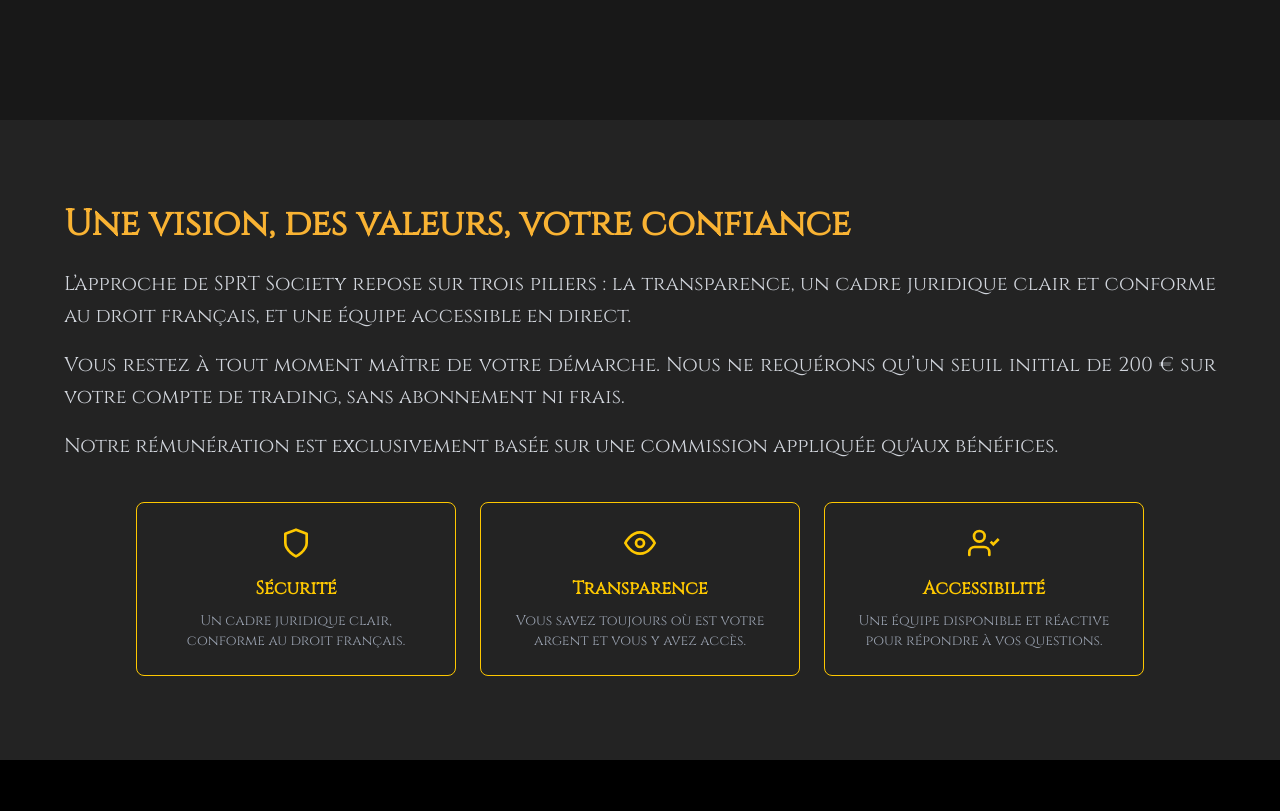
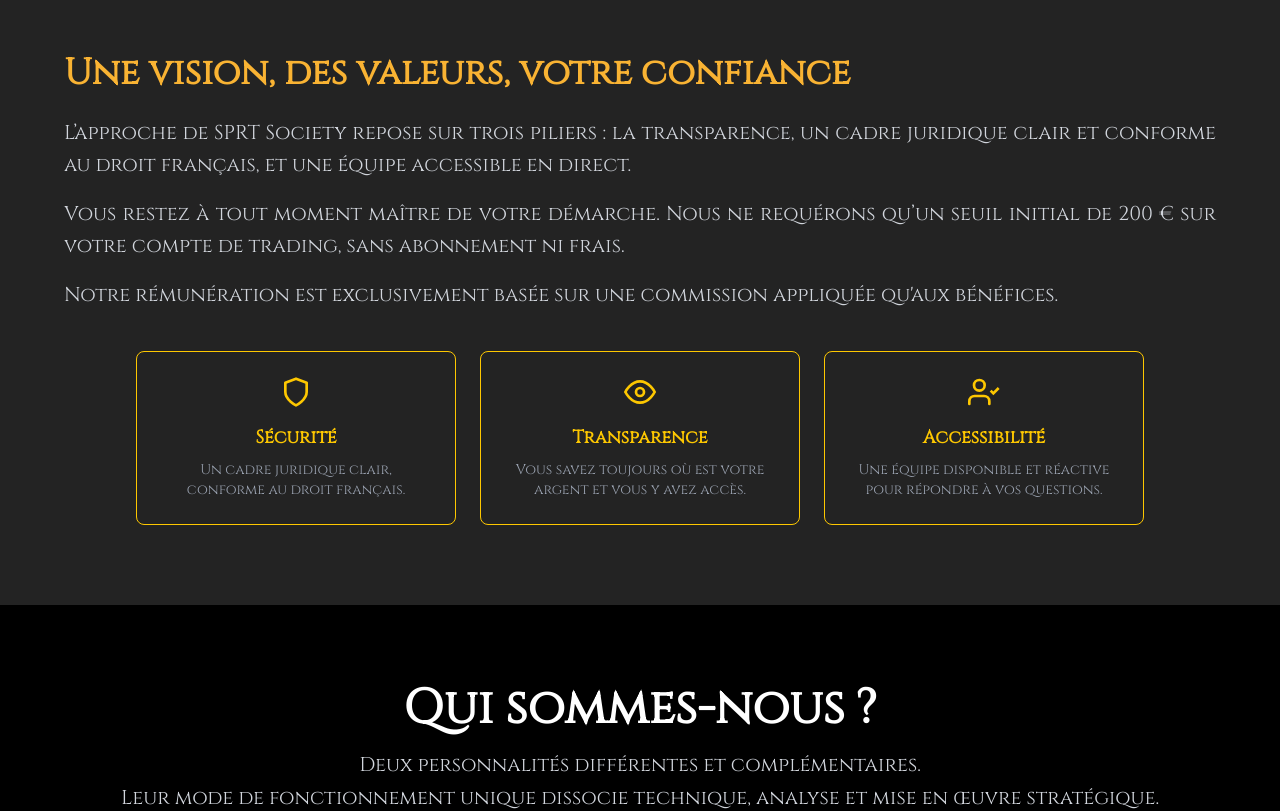
Before and after one commit to Pypypierre/sprt, a SvelteKit app: page / in a window 1280 px wide. Shown: the part 1320-2131 px from the top of the page. Built offline with nearby package versions, Linux system fonts and the light colour scheme.

Commit message:
feat: new breakepoint for mobile and new mobile header

```diff
--- a/src/app.css
+++ b/src/app.css
@@ -5,15 +5,15 @@
 @tailwind utilities;
 
 @theme {
-  --breakpoint-*: initial;
-  --breakpoint-tablet: 40rem;
+  --breakpoint-mobile: 40rem;
+  --breakpoint-tablet: 48rem;
   --breakpoint-laptop: 71.25rem;
   --breakpoint-desktop: 80rem;
 }
 
 @layer base {
   section {
-    @apply w-full min-h-[80vh] flex items-center py-20;
+    @apply w-full flex items-center py-20;
   }
 
   section {
@@ -21,7 +21,7 @@
   }
 
   [id="paraph"] {
-	@apply text-gray-300 text-lg text-center laptop:text-justify leading-relaxed;
+	@apply text-gray-300 text-base tablet:text-lg laptop:text-xl desktop:text-2xl text-center laptop:text-justify leading-relaxed;
   }
 }
 
--- a/src/routes/+layout.svelte
+++ b/src/routes/+layout.svelte
@@ -106,9 +106,9 @@
 					</a>
 	    		</div>
 			</nav>
-			<nav class="laptop:hidden">
+			<nav class="hidden tablet:flex laptop:hidden">
 				<button
-					class="tablet:hidden flex flex-col justify-center items-center w-10 h-10 relative z-50"
+					class="flex flex-col justify-center items-center w-10 h-10 relative z-50"
 					onclick={toggleMobileMenu}
 					aria-label="Toggle menu"
 				>
@@ -152,8 +152,26 @@
 	    			</div>
 				</div>
 			</nav>
+			<nav class="flex mobile:hidden">
+			</nav>
 		</div>
 	</header>
+	<nav
+	class="fixed bottom-0 left-0 right-0 z-50 flex justify-around items-center bg-black text-yellow-400 border-t border-yellow-400 py-2 mobile:hidden"
+	>
+		<a href="/#concept" onclick={(event: Event) => {$isOpen = false; scrollToValues(event, "concept");}} class="flex flex-col items-center text-xs">
+			<span>Concept</span>
+		</a>
+		<a href="/#values" onclick={(event: Event) => {$isOpen = false; scrollToValues(event, "values");}} class="flex flex-col items-center text-xs">
+			<span>Nos valeurs</span>
+		</a>
+		<a href="/#who_we_are" onclick={(event: Event) => {$isOpen = false; scrollToValues(event, "who_we_are");}} class="flex flex-col items-center text-xs">
+			<span>Qui sommes nous</span>
+		</a>
+		<a href="/contact" class="flex flex-col items-center text-xs">
+			<span>Nous contacter</span>
+		</a>
+	</nav>
 {/if}
 
 <main>
```
